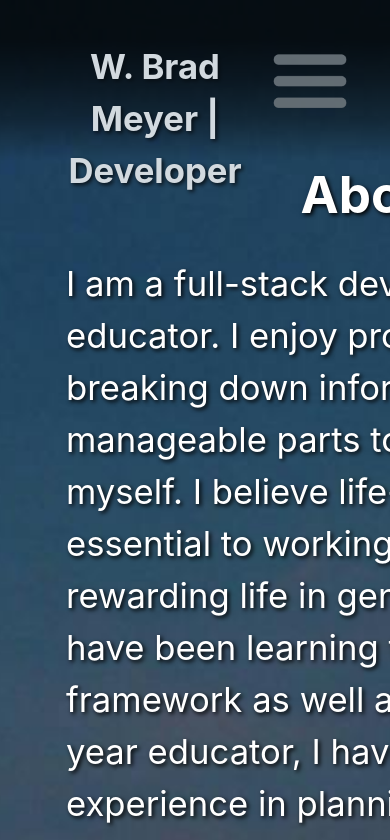
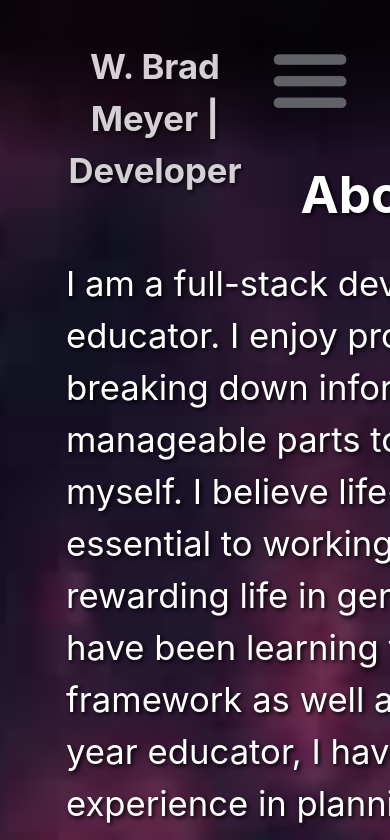
Before and after one commit to Wbradmeyer/vitePortfolio, a Vue app: page / in a window 390 px wide. Shown: the top 840 px of the page. Built offline with nearby package versions, Linux system fonts and the light colour scheme.

Commit message:
try darken mobile bg

```diff
--- a/src/style.css
+++ b/src/style.css
@@ -74,7 +74,8 @@ button:focus-visible {
 
 @media screen and (max-width: 480px) {
   body {
-    background-image: url('./assets/pexels-sasha-martynov-1212600.jpg');
+    /* background-image: url('./assets/pexels-sasha-martynov-1212600.jpg'); */
+    background: linear-gradient(rgba(0, 0, 0, 0.5), rgba(0, 0, 0, 0.5), url('./assets/pexels-sasha-martynov-1212600.jpg'));
     background-attachment: scroll;
   }
 }
```
